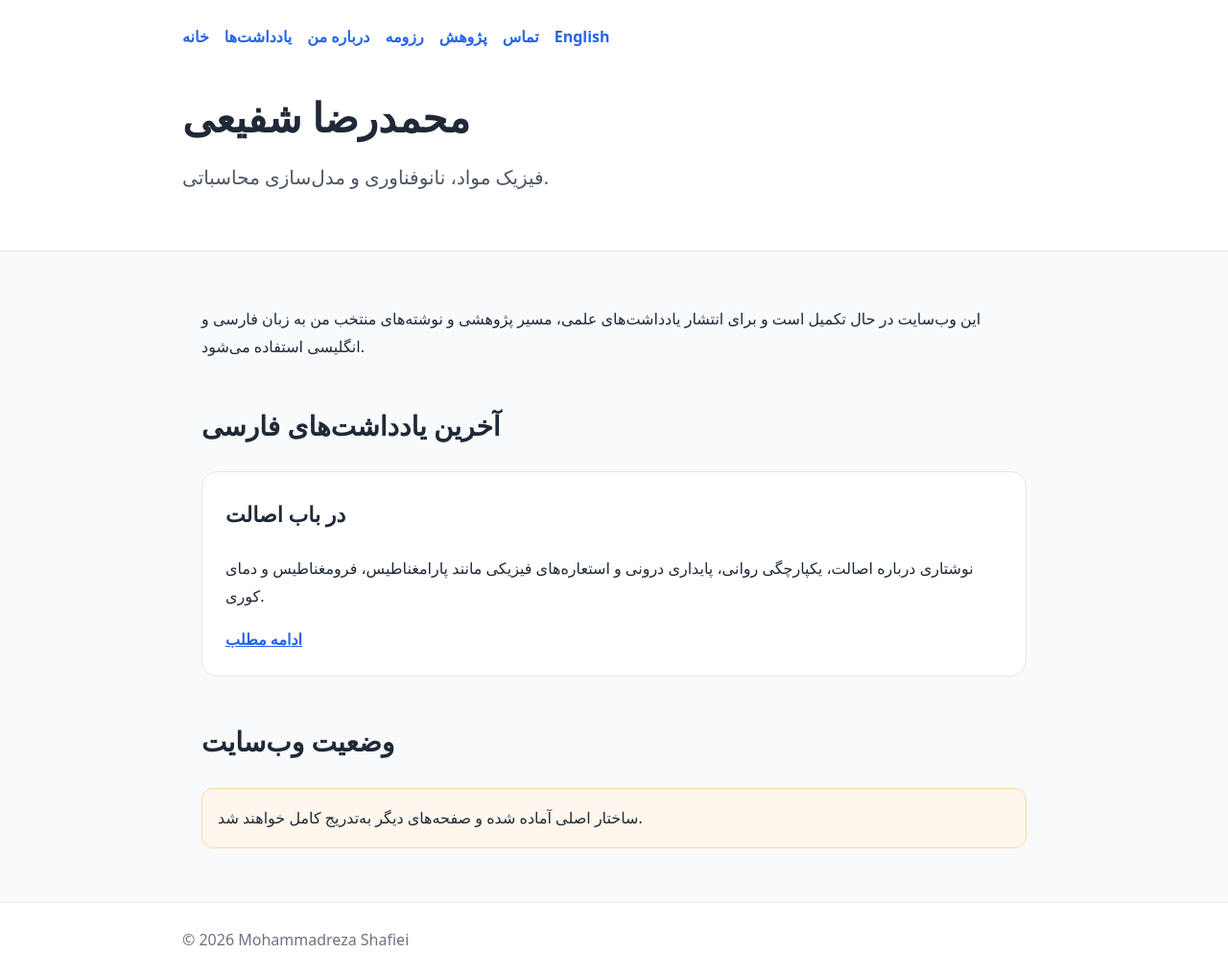
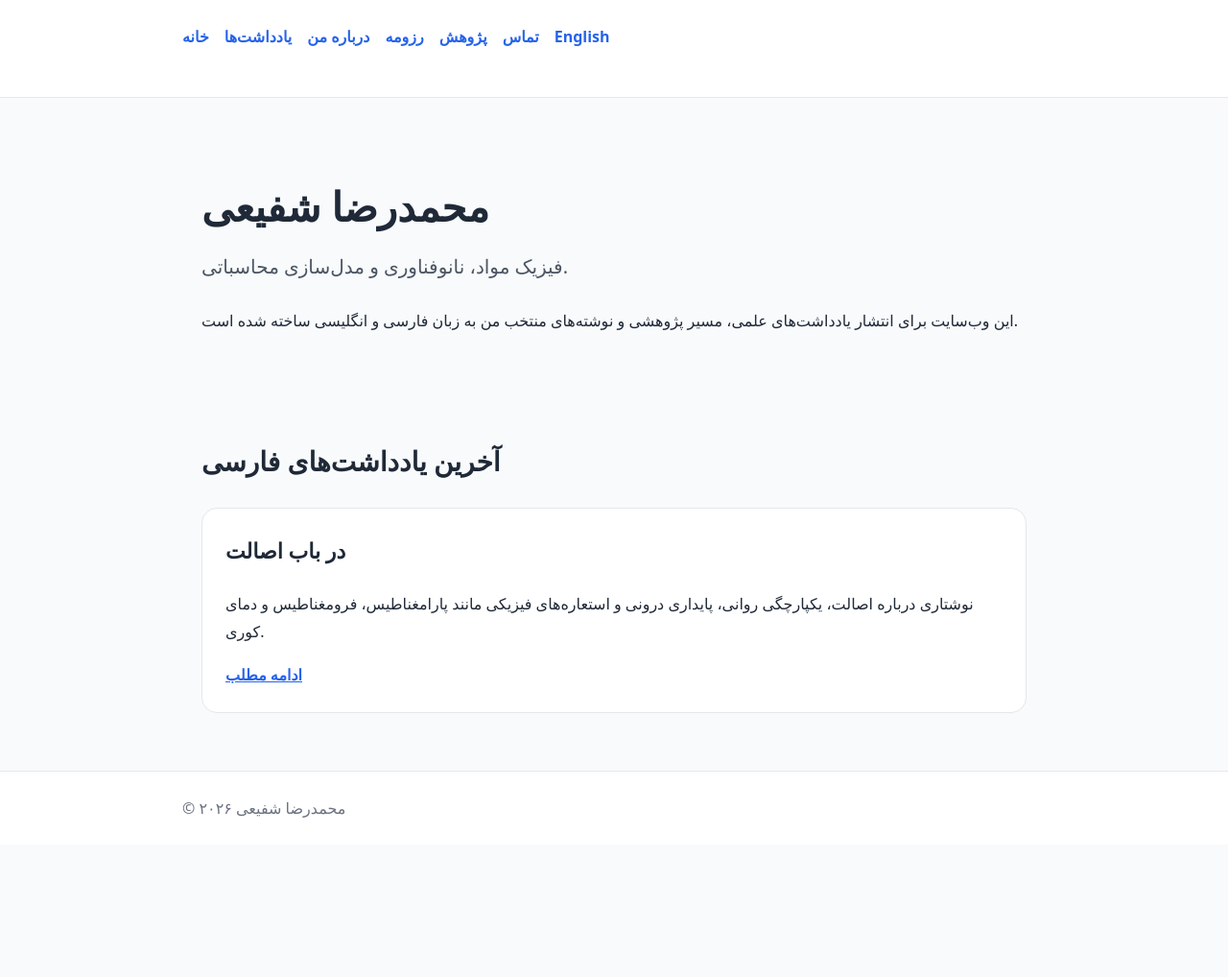
Before and after one commit to Mohamadrezash204/Mohamadrezash204.github.io, a Jekyll site: the page built from fa/index.html, in a window 1280 px wide. Shown: the whole page at 96% size. Built offline with Jekyll 4.4.1, drawn with Linux system fonts in a browser that asks for light colours; after the commit the page ends 900 px from its top, so only the background shows below that.

Commit message:
Add bilingual RTL and LTR layout support

```diff
--- a/_layouts/default.html
+++ b/_layouts/default.html
@@ -1,16 +1,19 @@
 <!DOCTYPE html>
-<html lang="{{ page.lang | default: site.lang | default: 'en' }}"{% if page.dir %} dir="{{ page.dir }}"{% endif %}>
+<html lang="{{ page.lang | default: 'en' }}" dir="{{ page.dir | default: 'ltr' }}">
 <head>
   <meta charset="UTF-8" />
   <meta name="viewport" content="width=device-width, initial-scale=1.0" />
-  <title>{% if page.title %}{{ page.title }} | {% endif %}{{ site.title }}</title>
-  <meta name="description" content="{{ page.description | default: site.description }}" />
+
+  <title>{{ page.title }} | Mohammadreza Shafiei</title>
+  <meta name="description" content="{{ page.description | default: 'Personal academic website of Mohammadreza Shafiei.' }}" />
+
   <link rel="stylesheet" href="/assets/style.css" />
 </head>
-<body{% if page.dir == 'rtl' %} class="rtl"{% endif %}>
+
+<body class="{% if page.dir == 'rtl' %}rtl{% else %}ltr{% endif %}">
   <header class="site-header">
     <div class="container">
-      {% if page.lang == 'fa' %}
+      {% if page.lang == "fa" %}
         <nav>
           <a href="/fa/">خانه</a>
           <a href="/fa/blog/">یادداشت‌ها</a>
@@ -31,13 +34,6 @@
           <a href="/fa/">فارسی</a>
         </nav>
       {% endif %}
-
-      {% if page.header != false %}
-      <section class="hero compact-hero">
-        <h1>{{ page.title }}</h1>
-        {% if page.subtitle %}<p class="subtitle">{{ page.subtitle }}</p>{% endif %}
-      </section>
-      {% endif %}
     </div>
   </header>
 
@@ -47,7 +43,11 @@
 
   <footer>
     <div class="container">
+      {% if page.lang == "fa" %}
+        © ۲۰۲۶ محمدرضا شفیعی
+      {% else %}
         © 2026 Mohammadreza Shafiei
+      {% endif %}
     </div>
   </footer>
 </body>
--- a/assets/style.css
+++ b/assets/style.css
@@ -54,3 +54,37 @@
   .subtitle { font-size: 18px; }
   .post { padding: 22px; }
 }
+body.rtl {
+  direction: rtl;
+  text-align: right;
+  font-family: Tahoma, "Noto Sans Arabic", "Vazirmatn", sans-serif;
+}
+
+body.ltr {
+  direction: ltr;
+  text-align: left;
+}
+
+body.rtl nav {
+  direction: rtl;
+  justify-content: flex-start;
+}
+
+body.ltr nav {
+  direction: ltr;
+  justify-content: flex-start;
+}
+
+body.rtl .card,
+body.rtl .hero,
+body.rtl main,
+body.rtl footer {
+  text-align: right;
+}
+
+body.ltr .card,
+body.ltr .hero,
+body.ltr main,
+body.ltr footer {
+  text-align: left;
+}
--- a/fa/index.html
+++ b/fa/index.html
@@ -7,20 +7,33 @@
 permalink: /fa/
 ---
 
+<section class="hero">
+  <h1>محمدرضا شفیعی</h1>
+  <p class="subtitle">
+    فیزیک مواد، نانوفناوری و مدل‌سازی محاسباتی.
+  </p>
   <p>
-  این وب‌سایت در حال تکمیل است و برای انتشار یادداشت‌های علمی، مسیر پژوهشی
-  و نوشته‌های منتخب من به زبان فارسی و انگلیسی استفاده می‌شود.
+    این وب‌سایت برای انتشار یادداشت‌های علمی، مسیر پژوهشی و نوشته‌های منتخب من
+    به زبان فارسی و انگلیسی ساخته شده است.
   </p>
+</section>
 
+<section>
   <h2>آخرین یادداشت‌های فارسی</h2>
-{% assign fa_posts = site.posts | where: "lang", "fa" %}
+
+  {% assign fa_posts = site.posts | where: "lang", "fa" | sort: "date" | reverse %}
+
+  {% if fa_posts.size > 0 %}
     {% for post in fa_posts limit:3 %}
       <div class="card">
         <h3>{{ post.title }}</h3>
-    <p>{{ post.excerpt | strip_html }}</p>
+        <p>{{ post.excerpt | strip_html | truncate: 180 }}</p>
         <a href="{{ post.url }}">ادامه مطلب</a>
       </div>
     {% endfor %}
-
-<h2>وضعیت وب‌سایت</h2>
-<p class="notice">ساختار اصلی آماده شده و صفحه‌های دیگر به‌تدریج کامل خواهند شد.</p>
+  {% else %}
+    <p class="notice">
+      هنوز یادداشتی منتشر نشده است.
+    </p>
+  {% endif %}
+</section>
```
Lines whose indentation alone changed are shown as unchanged.
